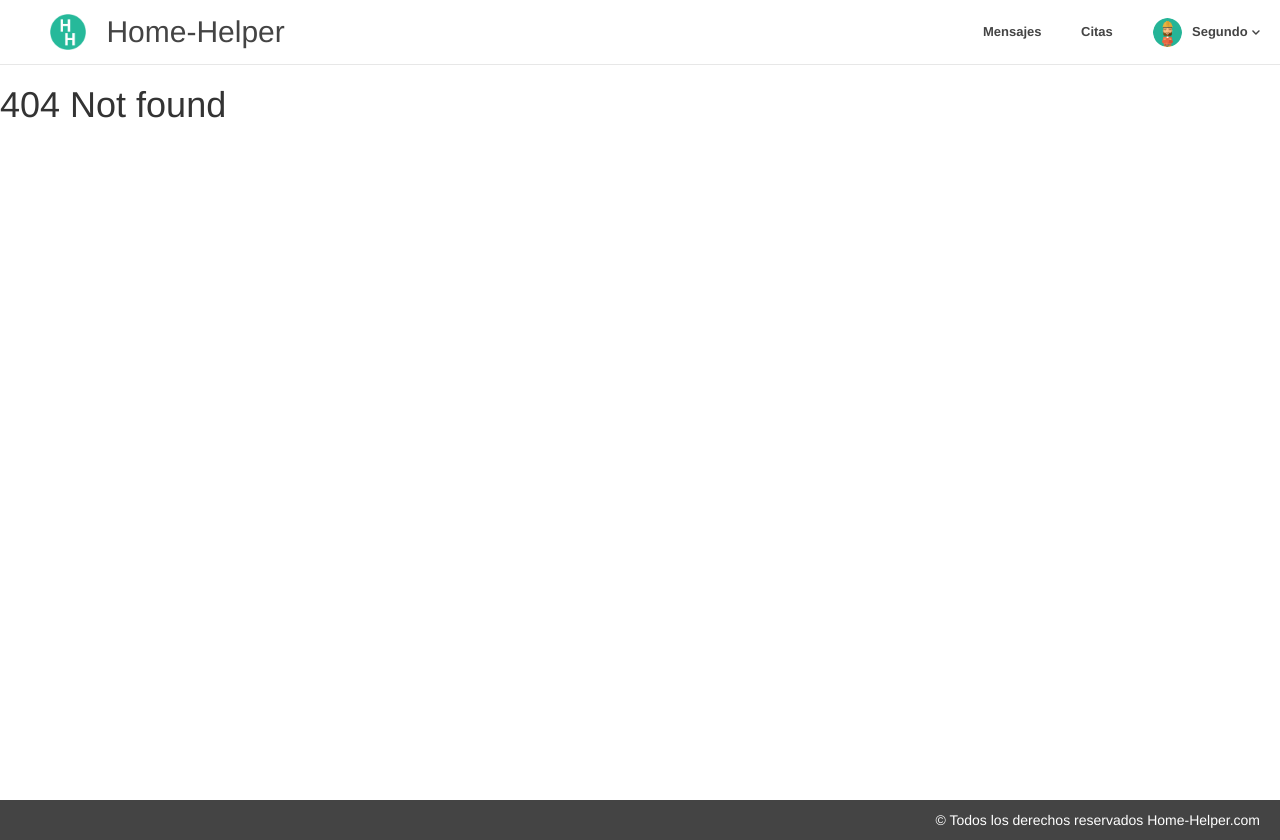
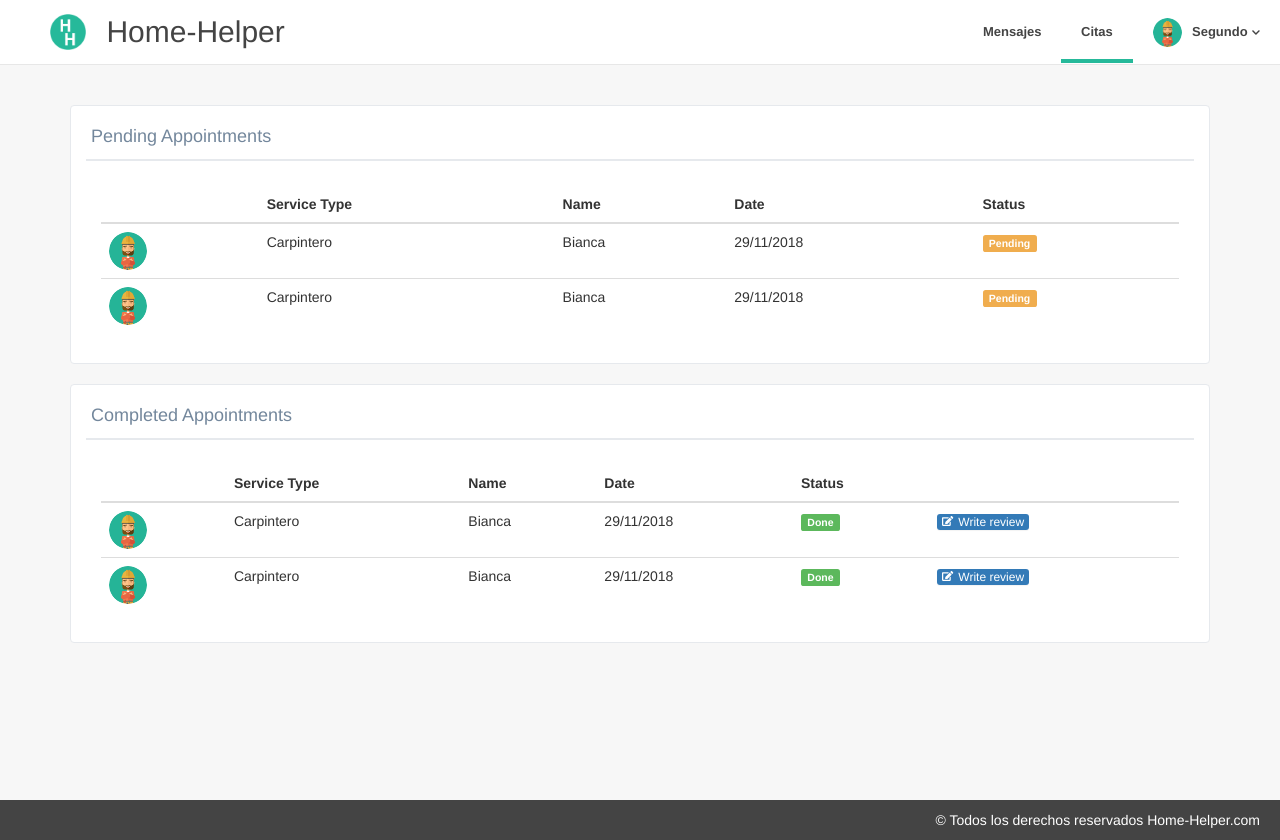
Before and after one commit to segundofarina/HomeHelperReact, a React (Create React App) app: page /appointments in a window 1280 px wide. Before the commit this address had no page. Built offline with nearby package versions, Linux system fonts and the light colour scheme; what google-maps-react would draw is missing.

Commit message:
appointments ui

```diff
--- a/src/App.js
+++ b/src/App.js
@@ -7,6 +7,7 @@ import Search from './containers/search/Search'
 import Profile from './containers/profile/Profile'
 import Messages from './containers/messages/Messages'
 import Login from './containers/login/Login'
+import Appointments from './containers/appointments/Appointments'
 
 class App extends Component {
   render() {
@@ -21,6 +22,7 @@ class App extends Component {
                 <Route path="/search" exact component={Search} />
                 <Route path="/profile" exact component={Profile} />
                 <Route path="/messages" exact component={Messages} />
+                <Route path="/appointments" exact component={Appointments} />
                 <Route render={() => (<h1>404 Not found</h1>)} />
               </Switch>
             </Layout>
--- /dev/null
+++ b/src/components/Appointments/AppointmentTable/AppointmentTable.js
@@ -0,0 +1,45 @@
+import React from 'react'
+import styles from './AppointmentTable.module.css'
+import Panel from '../../UI/Panel/Panel'
+import Table from '../../UI/Table/Table'
+import Badge from '../../UI/Badge/Badge'
+import Button from '../../UI/Button/Button'
+import { FontAwesomeIcon } from '@fortawesome/react-fontawesome'
+import { faEdit } from '@fortawesome/free-solid-svg-icons'
+
+const appointmentTable = (props) => {
+    const elemStyles = [props.className, styles.AppointmentTable]
+
+    const rows = props.rows.map(row => {
+        const columns = [...row.columns]
+        columns[4] = (<Badge type={columns[4].type}>{columns[4].value}</Badge>)
+        if(columns.length > 5) {
+            columns[5] = (
+                <Button btnImpl='Link' to='/writeReview' btnType='XSmall' btnColor='Blue'>
+                    <FontAwesomeIcon icon={faEdit} className={styles.ReviewIcon} />
+                    Write review
+                </Button>
+            )
+        }
+        return {
+            id: row.id,
+            columns: columns,
+        }
+    })
+
+    return (
+        <div className={elemStyles.join(' ')}>
+            <Panel>
+                <div className={styles.Title}>
+                    <h3>{props.title}</h3>
+                </div>
+                <div className={styles.TableContainer}>
+                    <Table headers={props.headers}
+                            rows={rows} />
+                </div>
+            </Panel>
+        </div>
+    )
+}
+
+export default appointmentTable
--- /dev/null
+++ b/src/components/Appointments/AppointmentTable/AppointmentTable.module.css
@@ -0,0 +1,26 @@
+.AppointmentTable {
+    margin-bottom: 20px;
+}
+
+.Title {
+    border-bottom: 2px solid #E6E9ED;
+    padding: 1px 5px 6px;
+    margin-bottom: 10px;
+}
+
+.Title h3 {
+    margin: 5px 0 6px;
+    font-size: 18px;
+    color: #73879C;
+    font-weight: 500;
+}
+
+.TableContainer {
+    padding: 15px;
+}
+
+.ReviewIcon {
+    margin-right: 5px;
+    font-size: 10px;
+    vertical-align: baseline;
+}
--- a/src/components/Navigation/Navbar/MenuBtns/MenuBtns.js
+++ b/src/components/Navigation/Navbar/MenuBtns/MenuBtns.js
@@ -6,7 +6,7 @@ import styles from './MenuBtns.module.css'
 const menuBtns = () => (
     <div className={styles.MenuBtns}>
         <MenuBtn to="/messages">Mensajes</MenuBtn>
-        <MenuBtn to="/appointment">Citas</MenuBtn>
+        <MenuBtn to="/appointments">Citas</MenuBtn>
         <DropdownBtn name="Segundo" img="" />
     </div>
 )
--- /dev/null
+++ b/src/components/UI/Badge/Badge.js
@@ -0,0 +1,13 @@
+import React from 'react'
+import styles from './Badge.module.css'
+
+const badge = (props) => {
+    const badgeStyles = [styles.Badge, styles[props.type]]
+    return (
+        <span className={badgeStyles.join(' ')}>
+            {props.children}
+        </span>
+    )
+}
+
+export default badge
--- /dev/null
+++ b/src/components/UI/Badge/Badge.module.css
@@ -0,0 +1,32 @@
+.Badge {
+    display: inline;
+    padding: .2em .6em .3em;
+    font-size: 75%;
+    font-weight: 700;
+    line-height: 1;
+    color: #fff;
+    text-align: center;
+    white-space: nowrap;
+    vertical-align: baseline;
+    border-radius: .25em;
+}
+
+.warning {
+    background-color: #f0ad4e;
+}
+
+.success {
+    background-color: #5cb85c;
+}
+
+.primary {
+    background-color: #337ab7;
+}
+
+.danger {
+    background-color: #dc3545;
+}
+
+.info {
+    background-color: #5bc0de;
+}
--- a/src/components/UI/Button/Button.js
+++ b/src/components/UI/Button/Button.js
@@ -3,7 +3,7 @@ import { Link } from 'react-router-dom'
 import styles from './Button.module.css'
 
 const Button = (props) => {
-    const btnStyles = [styles.button, styles[props.btnType], props.className].join(' ')
+    const btnStyles = [styles.button, styles[props.btnType], styles[props.btnColor], props.className].join(' ')
 
     if(props.btnImpl === "Link") {
         return (<Link to={props.to} className={btnStyles}>{props.children}</Link>)
--- a/src/components/UI/Button/Button.module.css
+++ b/src/components/UI/Button/Button.module.css
@@ -24,6 +24,11 @@
     background-color: #73879C;
 }
 
+.Blue {
+    background-color: #337ab7;
+    border-color: #2e6da4;
+}
+
 .Small{
     font-size: 12px;
     line-height: 1.5;
@@ -32,3 +37,11 @@
     width: auto;
     padding: 5px 10px;
 }
+
+.XSmall {
+    padding: 1px 5px;
+    font-size: 12px;
+    line-height: 1.5;
+    border-radius: 3px;
+    font-weight: 500;
+}
--- /dev/null
+++ b/src/components/UI/Table/Table.js
@@ -0,0 +1,50 @@
+import React from 'react'
+import styles from './Table.module.css'
+
+/* props.headers is an array of headers. ie: ['Column 1', 'Column 2', 'Column 3']
+ * props.rows is an array of arrays. ie:
+ *   [{
+ *      id: 1,
+ *      columns: ['Column 1', 'Column 2', 'Column 3'],
+ *    },{
+ *      id: 2,
+ *      columns: ['Column 1', 'Column 2', 'Column 3'],
+ *    },{
+ *      id: 3,
+ *      columns: ['Column 1', 'Column 2', 'Column 3'],
+ *    }]
+*/
+const table = (props) => {
+    const headers = props.headers.map((header, idx) => {
+        return (
+            <th key={idx}>{header}</th>
+        )
+    })
+
+    const rows = props.rows.map(row => {
+        return (
+            <tr key={row.id}>
+                {row.columns.map((column, idx) => {
+                    return (
+                        <td key={idx}>{column}</td>
+                    )
+                })}
+            </tr>
+        )
+    })
+
+    return (
+        <table className={styles.Table}>
+            <thead>
+                <tr>
+                    {headers}
+                </tr>
+            </thead>
+            <tbody>
+                {rows}
+            </tbody>
+        </table>
+    )
+}
+
+export default table
--- /dev/null
+++ b/src/components/UI/Table/Table.module.css
@@ -0,0 +1,17 @@
+.Table {
+    width: 100%;
+    border-spacing: 0;
+    border-collapse: collapse;
+}
+
+.Table td {
+    padding: 8px;
+    border-top: 1px solid #ddd;
+    vertical-align: top;
+}
+
+.Table th {
+    border-bottom: 2px solid #ddd;
+    padding: 8px;
+    text-align: left;
+}
--- /dev/null
+++ b/src/containers/appointments/Appointments.js
@@ -0,0 +1,68 @@
+import React, { Component } from 'react'
+import styles from './Appointments.module.css'
+import AppointmentTable from '../../components/Appointments/AppointmentTable/AppointmentTable'
+import defaultImg from '../../assets/img/defaultProfile.png'
+
+class Appointments extends Component {
+
+    render () {
+        const pendingColumnsHeaders = [null, 'Service Type', 'Name', 'Date', 'Status']
+        const pendingRows = [{
+            id: 1,
+            columns: [
+                (<img src={defaultImg} alt="" className={styles.ProfilePicture} />),
+                'Carpintero',
+                'Bianca',
+                '29/11/2018',
+                {type: 'warning', value: 'Pending'}
+            ],
+        },{
+            id: 2,
+            columns: [
+                (<img src={defaultImg} alt="" className={styles.ProfilePicture} />),
+                'Carpintero',
+                'Bianca',
+                '29/11/2018',
+                {type: 'warning', value: 'Pending'}
+        ],
+        }]
+
+        const doneColumnsHeaders = [null, 'Service Type', 'Name', 'Date', 'Status', null]
+        const doneRows = [{
+            id: 3,
+            columns: [
+                (<img src={defaultImg} alt="" className={styles.ProfilePicture} />),
+                'Carpintero',
+                'Bianca',
+                '29/11/2018',
+                {type: 'success', value: 'Done'},
+                null
+            ],
+        },{
+            id: 4,
+            columns: [
+                (<img src={defaultImg} alt="" className={styles.ProfilePicture} />),
+                'Carpintero',
+                'Bianca',
+                '29/11/2018',
+                {type: 'success', value: 'Done'},
+                null
+        ],
+        }]
+
+        return (
+            <div className={styles.Appointments}>
+                <AppointmentTable className={styles.Content}
+                                    title="Pending Appointments"
+                                    headers={pendingColumnsHeaders}
+                                    rows={pendingRows} />
+                <AppointmentTable className={styles.Content}
+                                    title="Completed Appointments"
+                                    headers={doneColumnsHeaders}
+                                    rows={doneRows} />
+            </div>
+        )
+    }
+}
+
+export default Appointments
--- /dev/null
+++ b/src/containers/appointments/Appointments.module.css
@@ -0,0 +1,39 @@
+.Appointments {
+    width: 100%;
+    flex: 1;
+    background-color: #f7f7f7;
+    padding-top: 40px;
+    display: flex;
+    flex-direction: column;
+    align-items: center;
+}
+
+.Content {
+    padding-right: 15px;
+    padding-left: 15px;
+}
+
+@media (min-width: 768px) {
+    .Content {
+        width: 750px;
+    }
+}
+
+@media (min-width: 992px) {
+    .Content {
+        width: 970px;
+    }
+}
+
+@media (min-width: 1200px) {
+    .Content {
+        width: 1170px;
+    }
+}
+
+.ProfilePicture {
+    height: 38px;
+    width: 38px;
+    border-radius: 100%;
+    object-fit: cover;
+}
```
